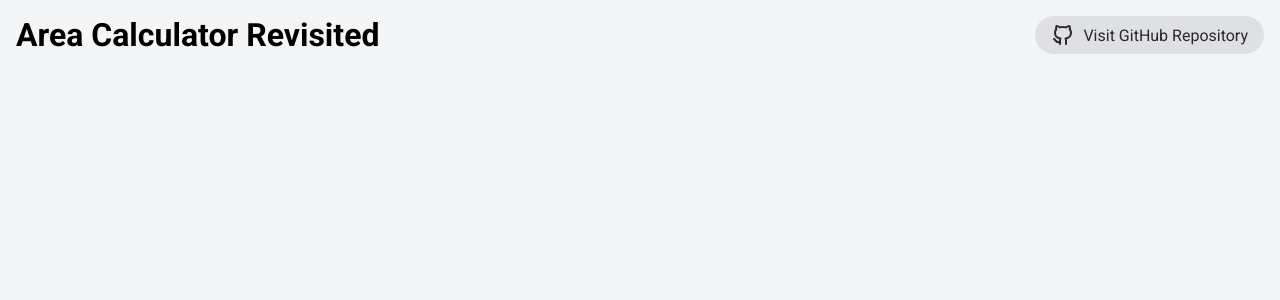
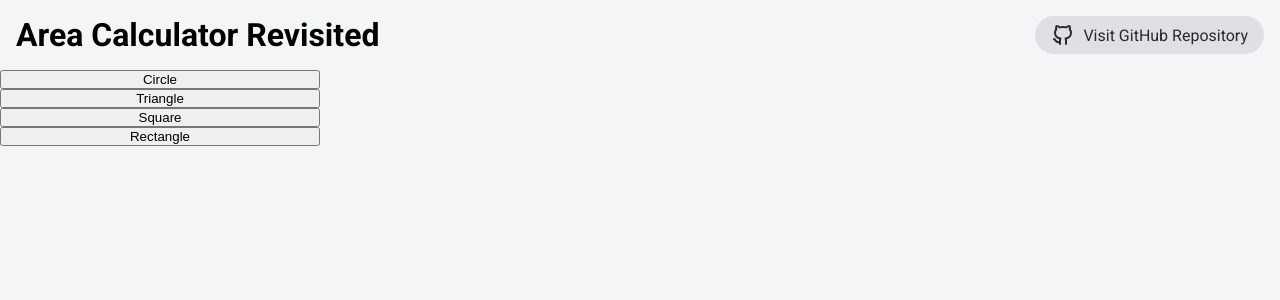
Before and after one commit to hildergill/area-calculator-revisited, a React (Create React App) app: page / in a window 1280 px wide. Shown: the top 300 px of the page. Built offline with nearby package versions, Linux system fonts and the light colour scheme.

Commit message:
Added the ShapeSelector stylesheets

```diff
--- a/src/components/app/app.tsx
+++ b/src/components/app/app.tsx
@@ -1,11 +1,13 @@
 import { FC } from "react";
 import { Header } from "../header/header";
+import { ShapeSelector } from "../shapeselector/shapeselector";
 import AppStyles from "./app.module.css";
 
 export const App: FC = () => {
 	return (
 		<div className={AppStyles.app}>
 			<Header />
+			<ShapeSelector activeShape={0} />
 		</div>
 	);
 };
--- /dev/null
+++ b/src/components/shapeselector/shapeselector.module.css
@@ -0,0 +1,6 @@
+.shapeSelector {
+	grid-column: 1/2;
+	grid-row: 2/3;
+	display: flex;
+	flex-direction: column;
+}
--- a/src/components/shapeselector/shapeselector.tsx
+++ b/src/components/shapeselector/shapeselector.tsx
@@ -1,12 +1,19 @@
 import { FC } from "react";
 import { Shapes, Shape } from "../../shapes";
+import ShapeSelectorStyles from "./shapeselector.module.css";
 
-export const ShapeSelector: FC = () => {
+export type ShapeSelectorProps = {
+	activeShape: number;
+};
+
+export const ShapeSelector: FC<ShapeSelectorProps> = (props: ShapeSelectorProps) => {
+	const { activeShape }: ShapeSelectorProps = props;
+
 	const shapeArray = Object.values(Shapes);
 
 	const shapeButtons: JSX.Element[] = shapeArray.map((shape: Shape<any>, key: number) => {
 		return <button key={key}>{shape.getName()}</button>;
 	});
 
-	return <nav>{shapeButtons}</nav>;
+	return <nav className={ShapeSelectorStyles.shapeSelector}>{shapeButtons}</nav>;
 };
```
